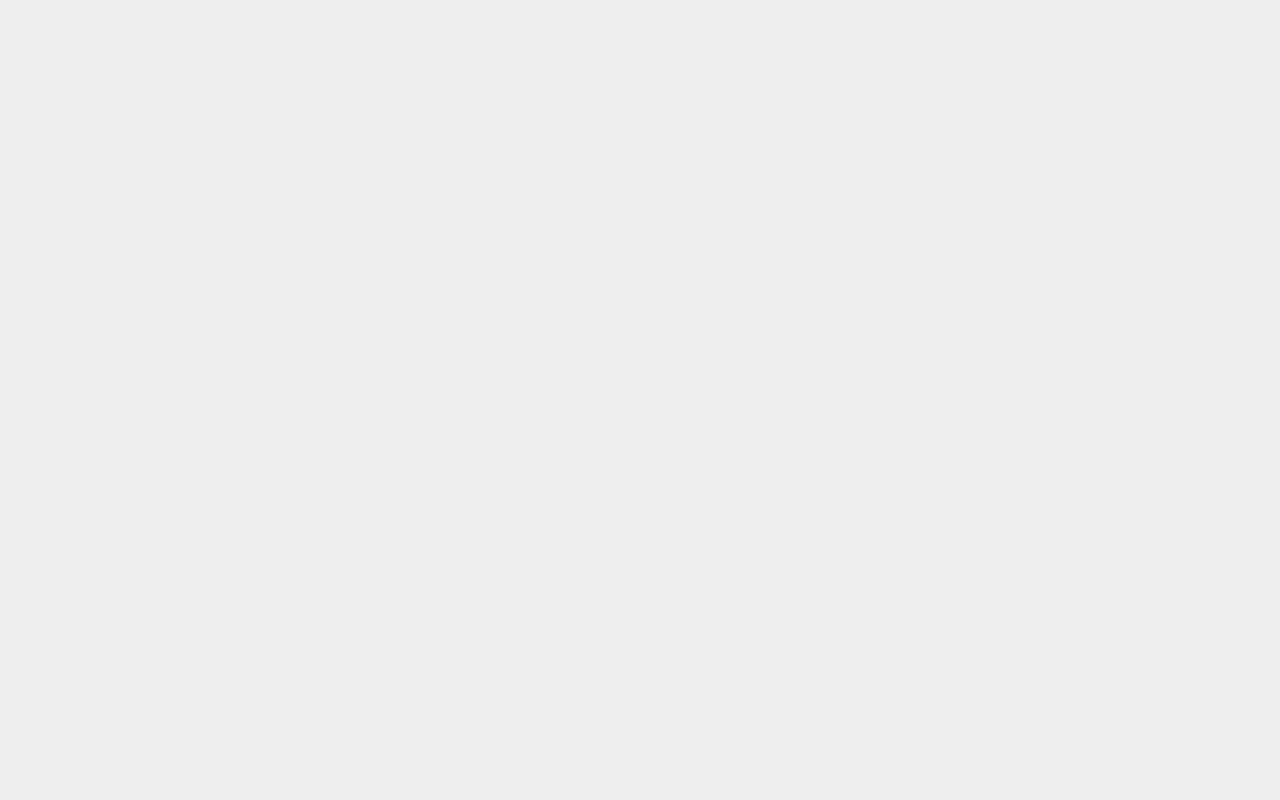
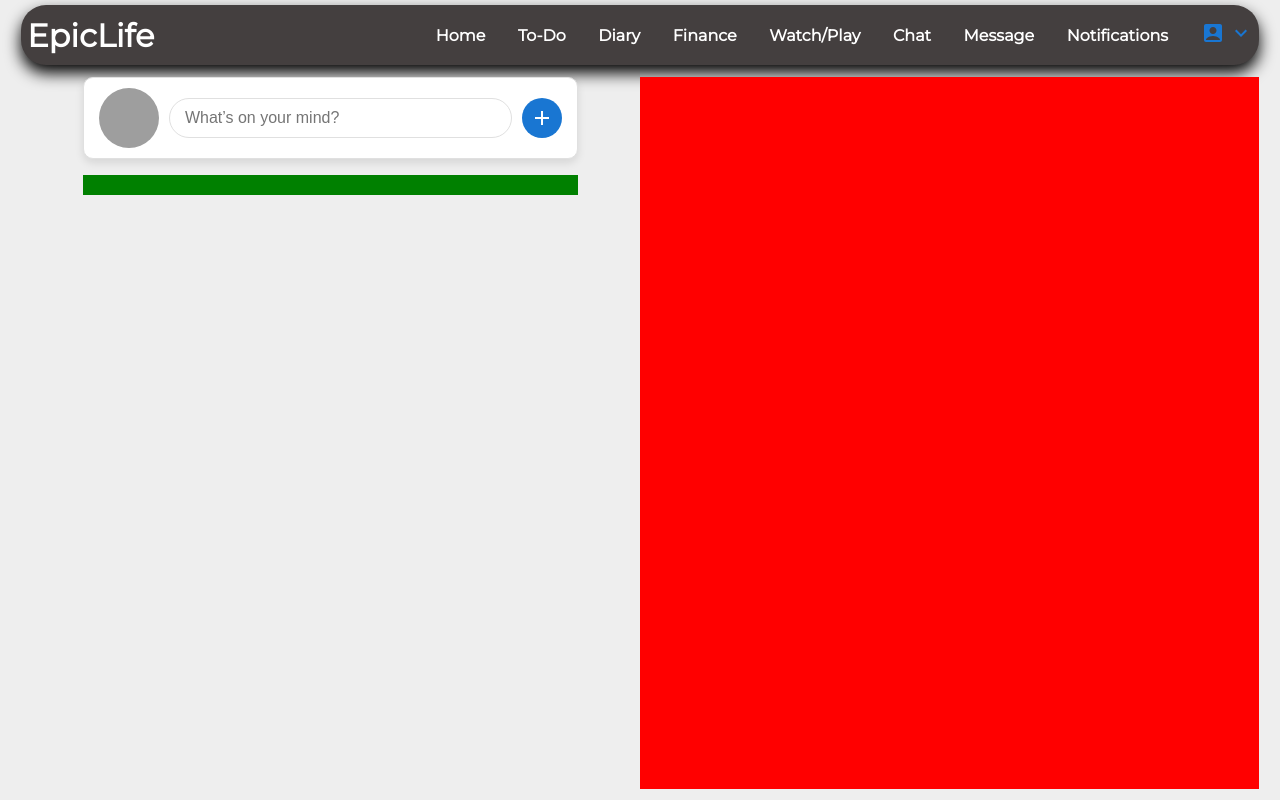
Before and after one commit to Rehaman-Shaik/Epiclife, a React (Vite) app in the folder client/: page /epic-life/home in a window 1280 px wide. Before the commit this address had no page. Built offline with nearby package versions, Linux system fonts and the light colour scheme; grey boxes are pictures that could not be loaded; a web font is replaced by a local one.

Commit message:
Added the nav bar and post creation frontend part

```diff
--- /dev/null
+++ b/client/public/styles/epiclife_home.css
@@ -0,0 +1,3 @@
+body{
+    margin: 5px;
+}
--- /dev/null
+++ b/client/public/styles/epiclife_nav.css
@@ -0,0 +1,72 @@
+.nav-header {
+    display: flex;
+    background-color: rgb(68, 63, 63);
+    padding-left: 0.5%;
+    padding-right: 0.5%;
+    height: 60px;
+    border-radius: 25px;
+    box-shadow: 0px 8px 16px 0px black;
+
+}
+
+.nav-header-children1 {
+    flex: 1;
+    justify-content: center;
+    align-items: center;
+    align-content: center;
+}
+
+.nav-header-children1 a {
+    text-decoration: none;
+    color: white;
+    font-weight: bold;
+}
+
+.nav-header-children2 {
+    flex: 2;
+    display: flex;
+    align-items: center;
+    justify-content: space-between;
+}
+
+.nav-header-children2>a,
+p {
+    text-decoration: none;
+    color: white;
+    font-weight: bold;
+}
+
+.profile-dropdown {
+    position: relative;
+    display: inline-block;
+}
+
+.profile-drop-content {
+    right: 1%;
+    display: none;
+    position: absolute;
+    background-color: rgb(181, 180, 180);
+    min-width: 140px;
+    box-shadow: 0px 8px 16px 0px grey;
+    padding: 12px 16px;
+    z-index: 1;
+    border-radius: 20px;
+}
+
+.profile-dropdown:hover .profile-drop-content {
+    display: block;
+}
+
+.profile-drop-content a {
+    color: white;
+    list-style-type: none;
+    margin: 0;
+    padding: 0;
+    text-decoration: none;
+}
+
+.profile-drop-content>ul {
+    list-style-type: none;
+    margin: 0;
+    padding: 0;
+}
--- /dev/null
+++ b/client/src/components/Common/NavBar.jsx
@@ -0,0 +1,39 @@
+import { React, useState } from "react";
+import '../../../public/styles/epiclife_nav.css'
+import KeyboardArrowDownIcon from '@mui/icons-material/KeyboardArrowDown';
+import AccountBoxIcon from '@mui/icons-material/AccountBox';
+import { colors } from "@mui/material";
+
+function NavBar() {
+    return (<div className="nav-header">
+        <div className="nav-header-children1">
+            <h1><a href="/">EpicLife</a></h1>
+        </div>
+        <div className="nav-header-children2">
+            <a href="/epic-life/home">Home</a>
+            <a href="/epic-life/to-do">To-Do</a>
+            <a href="/epic-life/diary">Diary</a>
+            <a href="/epic-life/finance">Finance</a>
+            <a href="/epic-life/watch-list">Watch/Play</a>
+            <a href="#">Chat</a>
+            <a href="#">Message</a>
+            <a href="#">Notifications</a>
+            <div className="profile-dropdown">
+                <div style={{padding:0, margin:0}}>{<> <AccountBoxIcon color="primary" /> <KeyboardArrowDownIcon color="primary" /> </>}</div>
+                <div className="profile-drop-content">
+                    <ul style={{ display: "flex", flexDirection: "column", gap: 5 }}>
+                        <li><a href="#">Sign up</a></li>
+                        <hr></hr>
+                        <li><a href="#">Login</a></li>
+                        <hr></hr>
+                        <li><a href="#">User name</a></li>
+                        <hr></hr>
+                        <li><a href="#">Log out</a></li>
+                    </ul>
+                </div>
+            </div>
+        </div>
+    </div>)
+}
+
+export default NavBar
--- a/client/src/components/EpicLife.jsx
+++ /dev/null
@@ -1,12 +0,0 @@
-import React from 'react';
-
-function HomePage() {
-    return (
-        <>
-            <h1>EpicLife</h1>
-            <a href="/">Go to Homepage</a>
-        </>
-    );
-}
-
-export default HomePage;
--- /dev/null
+++ b/client/src/components/EpicLife/EpicLife.jsx
@@ -0,0 +1,24 @@
+import React from 'react';
+import NavBar from '../Common/NavBar';
+import '../../../public/styles/epiclife_home.css'
+import PostCreation from './Home/PostCreation';
+import Post from './Home/Post';
+
+function HomePage() {
+    return (
+        <>
+            <NavBar />
+            <div style={{ marginTop: "1%", display: 'flex', flexDirection: "row" }}>
+                <div style={{ flex: 1 }}>
+                    <div style={{paddingLeft:'10%', paddingRight:'10%'}}>
+                        <PostCreation />
+                        <Post />
+                    </div>
+                </div>
+                <div style={{ backgroundColor: "red", flex: 1, height: "89vh" }}></div>
+            </div>
+        </>
+    );
+}
+
+export default HomePage;
--- /dev/null
+++ b/client/src/components/EpicLife/Home/Post.jsx
@@ -0,0 +1,9 @@
+import React from 'react';
+
+function Post(){
+    return <>
+        <div style={{backgroundColor: "green", height:20}}></div>
+    </>
+}
+
+export default Post
--- /dev/null
+++ b/client/src/components/EpicLife/Home/PostCreation.jsx
@@ -0,0 +1,66 @@
+import React from 'react';
+import AddIcon from '@mui/icons-material/Add';
+
+function PostCreation() {
+  return (
+    <>
+      <div style={{
+        border: '1px solid #e0e0e0',
+        borderRadius: "10px",
+        display: 'flex',
+        alignItems: 'center',
+        gap: "10px",
+        padding: "10px 15px",
+        marginBottom: '16px',
+        backgroundColor: "#fff",
+        boxShadow: "0px 4px 8px rgba(0, 0, 0, 0.1)"
+      }}>
+        <img
+          style={{
+            height: '60px',
+            width: "60px",
+            borderRadius: "50%",
+            objectFit: 'cover',
+            flexShrink: 0
+          }}
+          src='https://media.istockphoto.com/id/1276543539/photo/large-areas-of-wind-power-in-the-mountains.jpg?s=1024x1024&w=is&k=20&c=5Wps6G22hRTE3FPmxK2qpg3xG73PC4yP1SMsPWq4_AM='
+          alt="Profile"
+        />
+        <input
+          style={{
+            border: '1px solid #e0e0e0',
+            borderRadius: "25px",
+            height: "40px",
+            padding: "0 15px",
+            flex: 1,
+            fontSize: '16px',
+            outline: 'none'
+          }}
+          placeholder='What’s on your mind?'
+        />
+        <button
+          style={{
+            height: "40px",
+            width: "40px",
+            backgroundColor: "#1976d2",
+            border: "none",
+            borderRadius: "50%",
+            display: 'flex',
+            alignItems: 'center',
+            justifyContent: 'center',
+            color: '#fff',
+            cursor: "pointer",
+            outline: 'none',
+            transition: 'background-color 0.3s ease'
+          }}
+          onMouseOver={(e) => e.currentTarget.style.backgroundColor = "#1565c0"}
+          onMouseOut={(e) => e.currentTarget.style.backgroundColor = "#1976d2"}
+        >
+          <AddIcon style={{ fontSize: '24px' }} />
+        </button>
+      </div>
+    </>
+  );
+}
+
+export default PostCreation;
--- a/client/src/components/HomePage.jsx
+++ b/client/src/components/HomePage.jsx
@@ -10,7 +10,7 @@ function HomePage() {
             <h1>Homepage</h1>
             <a href="/project/keeper-app">Go to Keeper App</a>
             <br />
-            <a href="/project/epic-life">Go to EpicLife</a>
+            <a href="/epic-life/home">Go to EpicLife</a>
             <br />
             <a href="portfolio">Go to Portfolio</a>
         </>
--- a/client/src/index.jsx
+++ b/client/src/index.jsx
@@ -2,7 +2,7 @@ import React from "react";
 import ReactDOM from "react-dom";
 import KeeperApp from "./components/KeeperApp.jsx";
 import HomePage from "./components/HomePage";
-import EpicLife from "./components/EpicLife.jsx";
+import EpicLife from "./components/EpicLife/EpicLife.jsx";
 import { BrowserRouter as Router, Routes, Route } from 'react-router-dom';
 
 function App() {
@@ -11,7 +11,7 @@ function App() {
             <Routes>
                 <Route path="/project/keeper-app" element={<KeeperApp />} />
                 <Route path="/" element={<HomePage />} />
-                <Route path="/project/epic-life" element={<EpicLife />} />
+                <Route path="/epic-life/home" element={<EpicLife />} />
             </Routes>
         </Router>
     );
```
